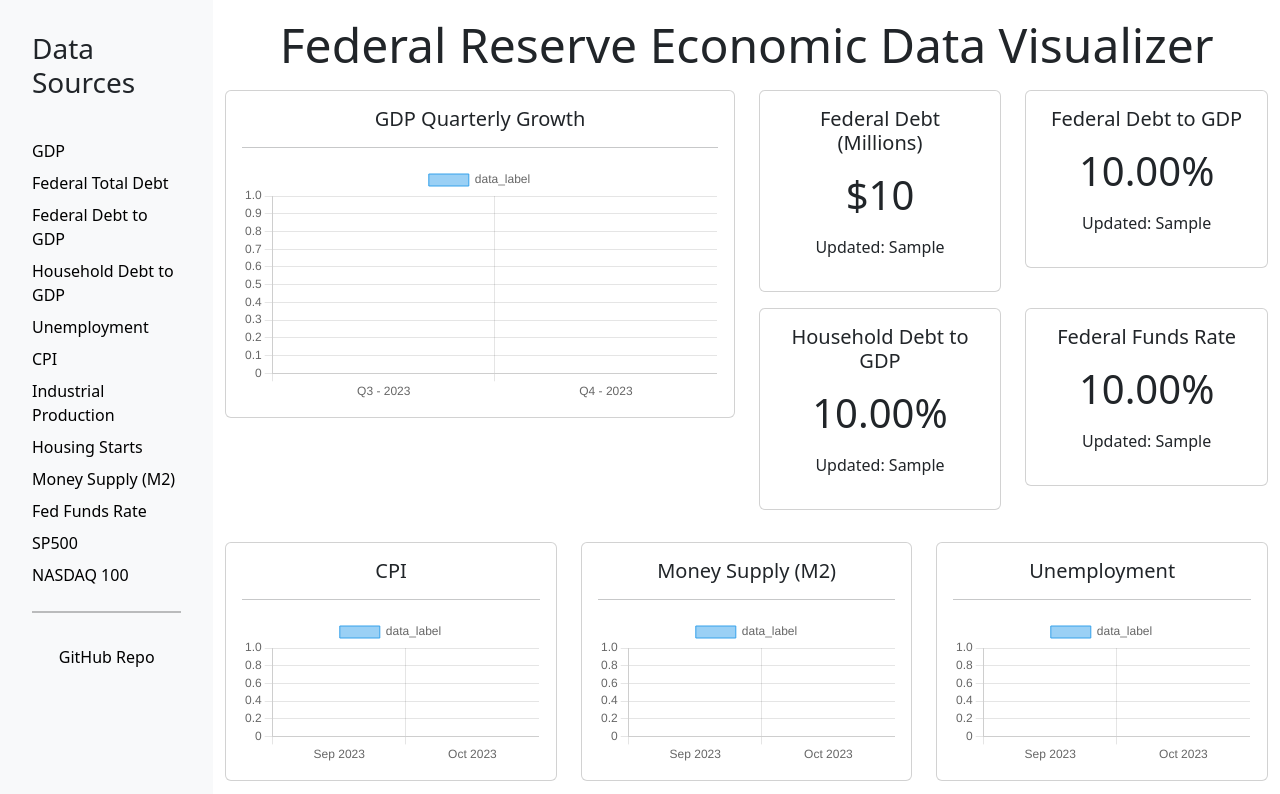
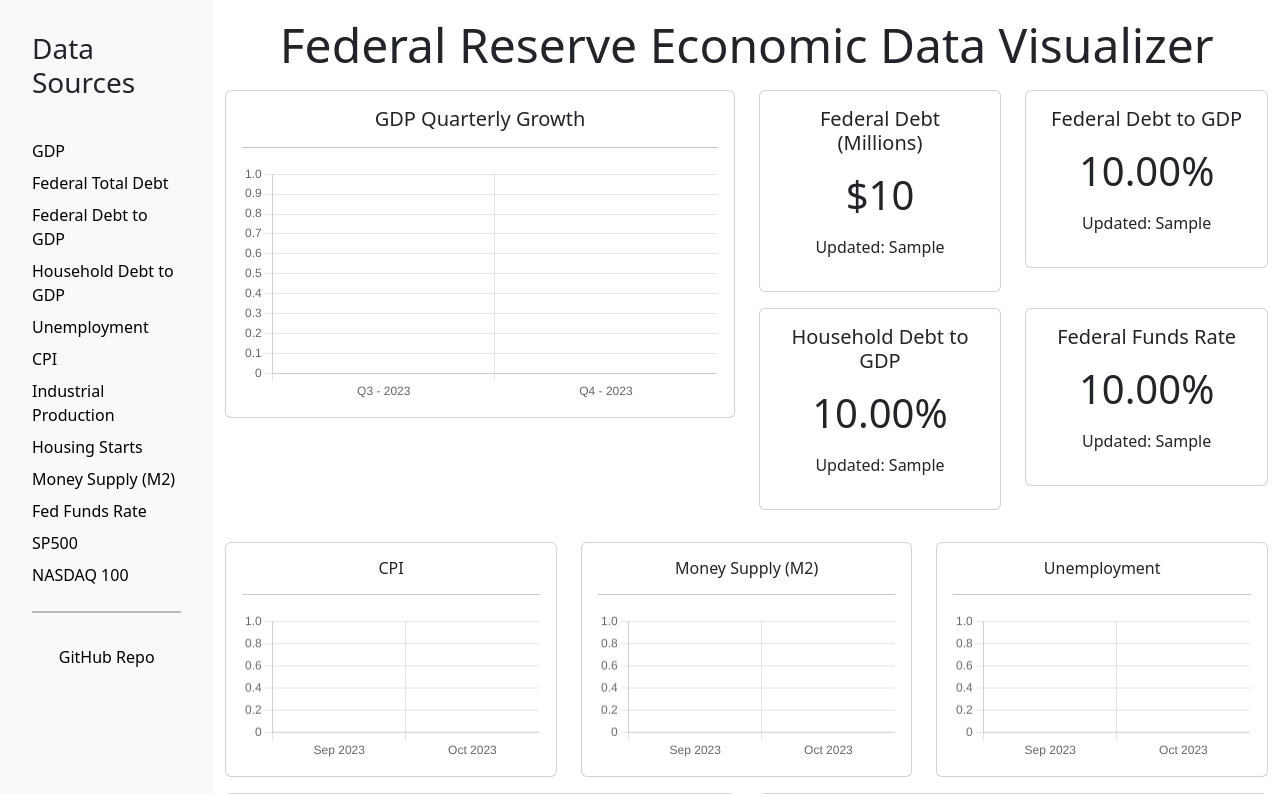
Before and after one commit to 0xCSMNT/EconDashboard, a Flask app: template templates/dashboard.html in a window 1280 px wide. Shown: the part 56-850 px from the top of the page. Run offline with Flask 3, Linux system fonts and the light colour scheme; the template is opened without the code that fills it: most values are stand-ins (such as "Sample title", 1, 10 or a date in 2020).

Commit message:
removed legend

```diff
--- a/static/makeChart.js
+++ b/static/makeChart.js
@@ -9,7 +9,13 @@ function makeChart(canvasId, data, label="placeholder", type, unit, startDate=nu
                     unit: unit
                 }
             }
+        },
+        plugins: {
+            legend: {
+                display: false
+            }
         }
+
     };
     // If startDate is provided, filter the data from that date onwards
     if (startDate) {
--- a/templates/dashboard.html
+++ b/templates/dashboard.html
@@ -36,12 +36,12 @@
             </div>
         </div>
 
-        <!-- Main Content -->
+<!-- Main Content -->
 
-        <div class="col-md-10">
-            <div class="main-content">
-                <!-- Heading Title -->
-                <h2 class="display-5 text-center my-3">Federal Reserve Economic Data Visualizer</h2>
+<div class="col-md-10">
+    <div class="main-content">
+        <!-- Heading Title -->
+        <h2 class="display-5 text-center my-3">Federal Reserve Economic Data Visualizer</h2>
 
     <!-- Row 1 -->
 <div class="row my-3">
@@ -135,7 +135,7 @@
     <div class="col-4 ">
         <div class="card">
             <div class="card-body">
-                <h5 class="text-center">CPI</h5>
+                <h6 class="text-center">CPI</h6>
                 <hr>
                 <div>
                     <canvas id="cpi"></canvas>
@@ -148,7 +148,7 @@
     <div class="col-4 ">
         <div class="card">
             <div class="card-body">
-                <h5 class="text-center">Money Supply (M2)</h5>
+                <h6 class="text-center">Money Supply (M2)</h6>
                 <hr>
                 <div>
                     <canvas id="m2_change"></canvas>
@@ -161,7 +161,7 @@
     <div class="col-4 ">
         <div class="card">
             <div class="card-body">
-                <h5 class="text-center">Unemployment</h5>
+                <h6 class="text-center">Unemployment</h6>
                 <hr>
                 <div>
                     <canvas id="unemployment"></canvas>
```
